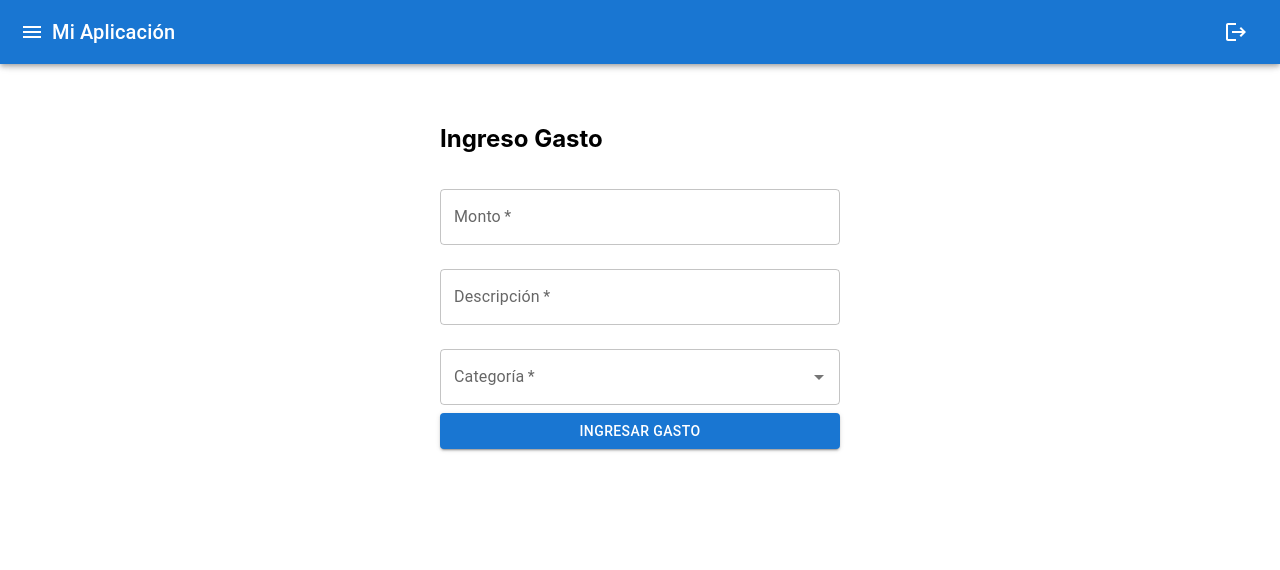
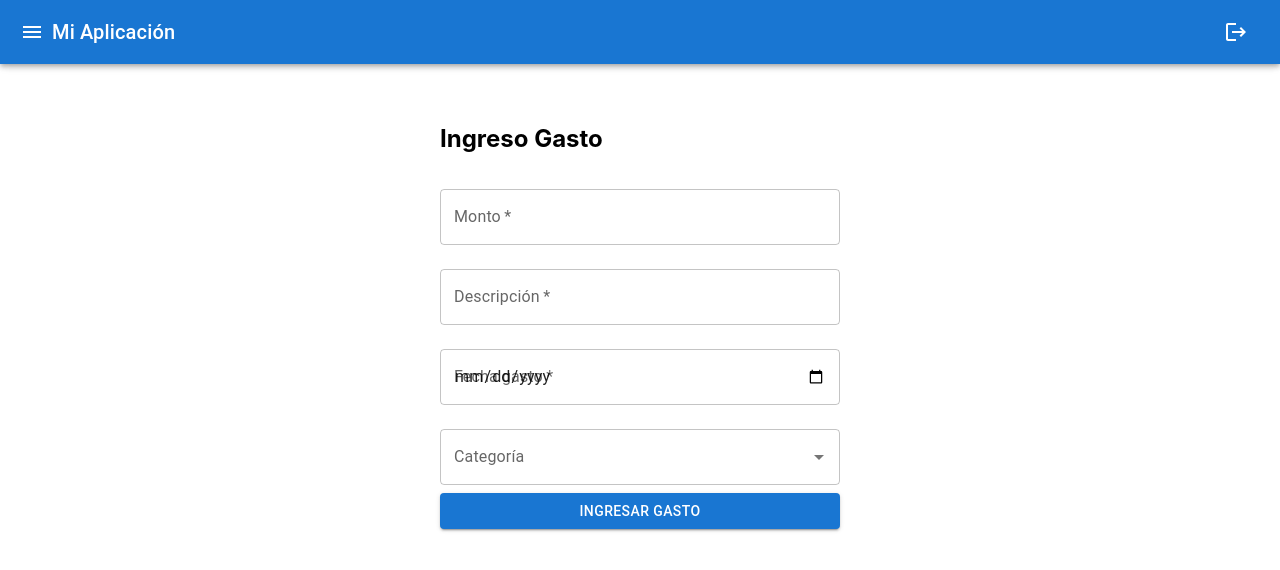
Before and after one commit to Deltros/presupuesto, a React (Create React App) app: page /ingreso-gasto in a window 1280 px wide. Shown: the top 570 px of the page. Built offline with nearby package versions, Linux system fonts and the light colour scheme; no server answers; sample sign-in values are in the browser's storage.

Commit message:
se pueden ingresar gastos. Falta arreglar bugs

```diff
--- a/src/components/IngresoGasto.js
+++ b/src/components/IngresoGasto.js
@@ -1,10 +1,13 @@
 import React, { useState, useEffect } from 'react';
 import { TextField, Button, Autocomplete, Box } from '@mui/material';
 import { fetchTiposGastos } from '../services/gastosService';
+import axios from 'axios';
+
 
 const IngresoGasto = () => {
   const [monto, setMonto] = useState('');
   const [descripcion, setDescripcion] = useState('');
+  const [fechaGasto, setFechaGasto] = useState('');
   const [categoria, setCategoria] = useState(null);
   const [opciones, setOpciones] = useState([]);
 
@@ -16,33 +19,35 @@ const IngresoGasto = () => {
 
     obtenerTiposGastos();
   }, []);
-  // Opciones para el Autocomplete (puedes reemplazarlas con tus propias categorías)
-  /*const opciones = [
-    { label: 'Opción 1', value: 'opcion1' },
-    { label: 'Opción 2', value: 'opcion2' },
-    { label: 'Opción 3', value: 'opcion3' },
-    { label: 'Opción 4', value: 'opcion4' },
-    { label: 'Opción 5', value: 'opcion5' },
-    { label: 'Opción 6', value: 'opcion6' },
-    { label: 'Opción 7', value: 'opcion7' },
-    { label: 'Opción 8', value: 'opcion8' },
-    { label: 'Opción 9', value: 'opcion9' },
-    { label: 'Opción 10', value: 'opcion10' },
-  ];*/
 
-  const handleSubmit = (e) => {
+  const handleSubmit = async (e) => {
     e.preventDefault();
-    // Aquí puedes agregar la lógica para manejar el formulario, por ahora solo lo muestra en consola
-    console.log({
-      monto,
-      descripcion,
-      categoria,
-    });
 
-    // Limpiar el formulario después de ingresar el gasto
-    setMonto('');
-    setDescripcion('');
-    setCategoria(null);
+    const gastoData = {
+      descripcion: descripcion,
+      valor: parseFloat(monto),
+      tarjeta_id: 2,
+      fecha_gasto: fechaGasto,
+    };
+
+    try {
+      const response = await axios.post('http://localhost:8000/gastos/añadir', gastoData, {
+        headers: {
+          'Content-Type': 'application/json',
+          'Authorization': `Bearer ${localStorage.getItem('token')}`
+        }
+      });
+
+      console.log('Respuesta del servidor:', response.data); // Manejo de la respuesta del servidor
+
+      // Limpiar el formulario después de ingresar el gasto
+      setMonto('');
+      setDescripcion('');
+      setCategoria(null);
+
+    } catch (error) {
+      console.error('Error al enviar el gasto:', error.response?.data || error.message);
+    }
   };
 
   return (
@@ -67,15 +72,24 @@ const IngresoGasto = () => {
           margin="normal"
           required
         />
+        <TextField
+          fullWidth
+          label="Fecha gasto"
+          type="date"
+          value={fechaGasto}
+          onChange={(e) => setFechaGasto(e.target.value)}
+          margin="normal"
+          required
+        />
         <Autocomplete
           options={opciones}
           getOptionLabel={(option) => option.label}
           value={categoria}
-          onChange={(e, newValue) => setCategoria(newValue)} // Almacena el valor seleccionado
+          onChange={(e, newValue) => setCategoria(newValue)}
           renderInput={(params) => (
-            <TextField {...params} label="Categoría" margin="normal" required />
+            <TextField {...params} label="Categoría" margin="normal" />
           )}
-          filterSelectedOptions // Para filtrar opciones seleccionadas previamente
+          filterSelectedOptions
         />
         <Button variant="contained" color="primary" type="submit" fullWidth>
           Ingresar Gasto
```
